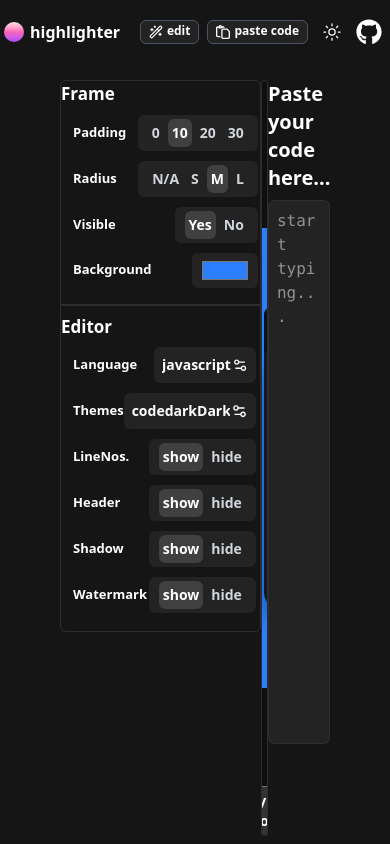
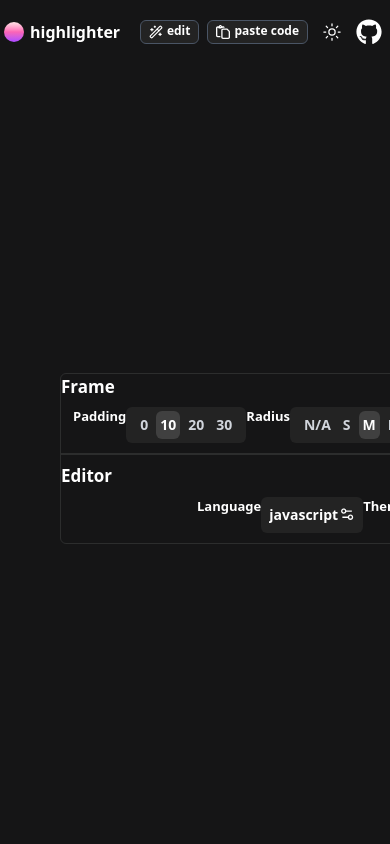
Before and after one commit to Auti29/highlighter, a Next.js app: page / in a window 390 px wide. Built offline with nearby package versions, Linux system fonts and the light colour scheme.

Commit message:
fix: minor fixes

```diff
--- a/src/components/CodeOptions.tsx
+++ b/src/components/CodeOptions.tsx
@@ -17,7 +17,7 @@ export default function CodeOptions(){
                 <HeadingSecondary text={"Editor"}/>
 
                 </div>
-                <div className="ml-3  flex flex-col mt-2 ">
+                <div className="md:ml-2 lg:ml-3 ml-34 flex lg:flex-col mt-2 ">
                     <SelectOptions label={"Language"} values={languages} selected={codeStyles.language} setCodeStyles={setCodeStyles} state={codeStyles}/>
                     <SelectOptions label={"Themes"} values={themes} selected={codeStyles.themes} setCodeStyles={setCodeStyles} state={codeStyles}/>
                     <OptionSelector<CodeInterface> label="LineNos." values={["show", "hide"]} selected={codeStyles.linenumbers} setSelected={setCodeStyles} state={codeStyles}/>
--- a/src/components/EditOptions.tsx
+++ b/src/components/EditOptions.tsx
@@ -4,10 +4,10 @@ import FrameOptions from "./FrameOptions";
 export default function EditOptions(){
     return(
         <div className="w-full h-fit border border-gray-300 rounded-md md:p-1.5 lg:p-2 dark:border-[#2e2f2ff0] ">
-            <div className="border-b-2 border-gray-300 dark:border-[#2e2f2ff0]  pb-2">
+            <div className="border-b-2 border-gray-300 dark:border-[#2e2f2ff0]  lg:pb-2">
             <FrameOptions />
             </div>
-            <div className="  pb-2">
+            <div className="lg:pb-2">
             <CodeOptions />
             </div>
         </div>
--- a/src/components/FrameOptions.tsx
+++ b/src/components/FrameOptions.tsx
@@ -10,16 +10,16 @@ export default function FrameOptions() {
     return (
         <div className="w-full lg:pl-2 pr-0.5 lg:pr-1 flex flex-col">
             <HeadingSecondary text={"Frame"}/>
-            <div className="ml-3  flex flex-col mt-2 ">
+            <div className="ml-3 md:ml-2 flex lg:flex-col mt-2 lg:ml-3">
                 <OptionSelector<FrameInterface> label="Padding" values={["0", "10", "20", "30"]} selected = {frame?.padding}
                 setSelected={setFrame}
                 state={frame}
                 />
                 <OptionSelector<FrameInterface> label="Radius" values={["N/A", "S", "M", "L"]} selected= {frame?.radius} setSelected={setFrame} state={frame}/>
                 <OptionSelector<FrameInterface> label="Visible" values={["Yes", "No"]} selected = {frame?.visible} setSelected={setFrame} state={frame}/>
-                <div className="lg:pl-0.5 xl:pl-1 mb-2 flex justify-between items-center">
+                <div className="lg:pl-0.5 xl:pl-1 mb-2.5 flex justify-between lg:items-center md:flex-col lg:flex-row">
                     <span className="text-[13px] font-semibold text-black dark:text-white">Background</span>
-                    <div className="flex items-center justify-between py-1 px-2 rounded-md bg-gray-300 text-sm md:w-30 lg:w-32  xl:w-38 dark:bg-[#232323] ">
+                    <div className="flex items-center justify-between py-1 px-2 rounded-md bg-gray-300 text-sm md:w-27 lg:w-32  xl:w-38 dark:bg-[#232323] md:mx-1.5 lg:mx-0">
                         <input type="color"
                         value={frame?.background}
                         onChange={(e) => {
--- a/src/components/OptionSelector.tsx
+++ b/src/components/OptionSelector.tsx
@@ -33,9 +33,9 @@ export default function OptionSelector<T extends object>({label, values, selecte
 
 
     return (
-        <div className="xl:pl-1 lg:pl-0.5 mb-2.5 font-semibold flex justify-between items-center">
+        <div className="xl:pl-1 lg:pl-0.5 mb-2.5 font-semibold flex justify-between lg:items-center md:flex-col lg:flex-row">
                 <span className="font-semibold text-[13px] text-black dark:text-white">{label}</span>
-                <div className=" flex items-center justify-between py-1 px-2 rounded-md bg-gray-300 text-sm  md:w-30 lg:w-32 xl:w-38 dark:bg-[#232323] ">
+                <div className=" flex items-center justify-center py-1 px-2 rounded-md bg-gray-300 text-sm  md:w-27 lg:w-32 xl:w-38 dark:bg-[#232323] md:mx-1.5 lg:mx-0">
                    {
                     values &&
                     values.map((value: string, index: number) => {
--- a/src/components/SelectOptions.tsx
+++ b/src/components/SelectOptions.tsx
@@ -20,12 +20,12 @@ export default function SelectOptions({label, values, selected, setCodeStyles, s
     const [dropDown, setDropDown] = useState<boolean>(false);
 
     return(
-        <div className="xl:pl-1 lg:pl-0.5 mb-2.5 font-semibold flex justify-between items-center">
+        <div className="xl:pl-1 lg:pl-0.5 mb-2.5 font-semibold flex justify-between lg:items-center md:flex-col lg:flex-row">
             <span className="font-semibold text-[13px] text-black dark:text-white">{label}</span>
             <div className="relative">
             <div
             onClick={() => setDropDown(prev => !prev)}
-            className="cursor-pointer flex items-center justify-between py-2 px-2 rounded-md bg-gray-300 text-sm md:w-30 lg:w-32 xl:w-38 dark:bg-[#232323] dark:text-white">
+            className="cursor-pointer flex items-center justify-between py-2 px-2 rounded-md bg-gray-300 text-sm md:w-27 lg:w-32 xl:w-38 dark:bg-[#232323] dark:text-white md:mx-1.5 lg:mx-0">
                     <span className="w-[85%] overflow-clip">{
                             selected
                         }</span>
--- a/src/components/SideBar.tsx
+++ b/src/components/SideBar.tsx
@@ -2,7 +2,7 @@ import EditOptions from "./EditOptions";
 
 export default function SideBar(){
     return(
-        <div className="md:w-[30%] xl:w-[23%] lg:w-[25%] h-full flex flex-col rounded-md md:hidden lg:block">
+        <div className="xl:w-[23%] lg:w-[25%] lg:h-full md:w-[95%] flex lg:flex-col rounded-md lg:block md:fixed lg:static z-100   dark:bg-[#151516] md:top-15">
             <EditOptions />
         </div>
     )
--- /dev/null
+++ b/src/context/EditSidebar.tsx
@@ -0,0 +1,13 @@
+import {  createContext, ReactNode, useState } from "react"
+
+
+export const EditSidebar = createContext<undefined | {isVisible: boolean, setIsVisible: (arg: boolean) => void}>(undefined);
+
+export default function EditSidebarContext({children}: {children: ReactNode}) {
+    const [isVisible, setIsVisible] = useState<boolean>(false);
+    return(
+        <EditSidebar.Provider value={{isVisible, setIsVisible}}>
+            {children}
+        </EditSidebar.Provider>
+    )
+}
--- /dev/null
+++ b/src/hooks/useEditSidebar.ts
@@ -0,0 +1,10 @@
+import { EditSidebar } from "@/context/EditSidebar";
+import { useContext } from "react";
+
+
+export default function useEditSidebar(){
+    const context = useContext(EditSidebar);
+    if(!context || context === undefined) throw new Error("Edit context is undefined!!!");
+
+    return context;
+}
```
